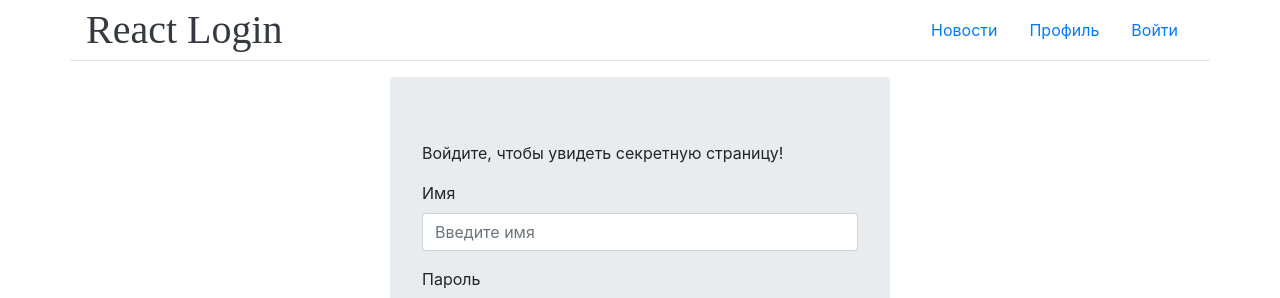
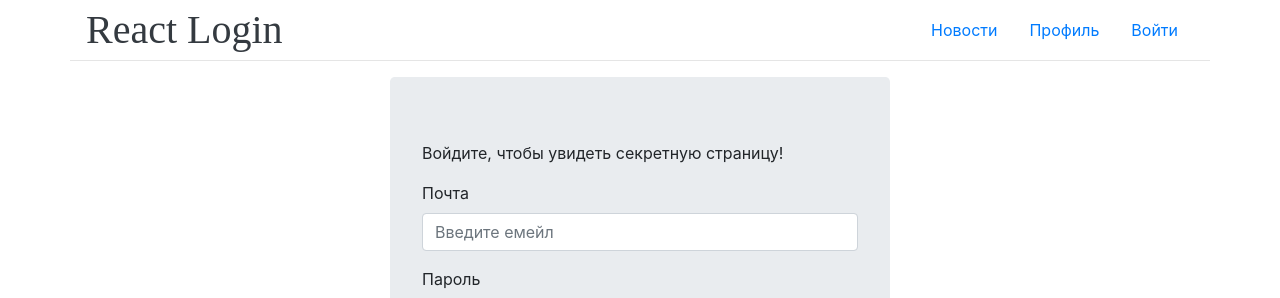
Before and after one commit to ArminBlaze/Test-1-login-react, a React (Create React App) app: page /login in a window 1280 px wide. Shown: the top 298 px of the page. Built offline with nearby package versions, Linux system fonts and the light colour scheme.

Commit message:
4 - Поле email вместо name

```diff
--- a/src/components/pages/LoginPage.jsx
+++ b/src/components/pages/LoginPage.jsx
@@ -10,7 +10,7 @@ import './LoginPage.css';
 
 class LoginPage extends React.Component  {
   state = {
-    name: '',
+    email: '',
     password: ''
   }
 
@@ -23,9 +23,9 @@ class LoginPage extends React.Component  {
     }),
   }
 
-  onNameChange = (e) => {
+  onMailChange = (e) => {
 		this.setState({
-      name: e.target.value
+      email: e.target.value
 		})
   }
 
@@ -39,7 +39,7 @@ class LoginPage extends React.Component  {
     e.preventDefault();
 
     this.props.setLogin({
-      name: this.state.name,
+      email: this.state.email,
       password: this.state.password,
     });
 
@@ -71,16 +71,16 @@ class LoginPage extends React.Component  {
         <p>Войдите, чтобы увидеть секретную страницу!</p>
         <form onSubmit={ this.onFormSubmit }>
           <div className="form-group">
-            <label htmlFor="exampleInputName1">Имя</label>
-            <input type="text" className="form-control" id="exampleInputName1" aria-describedby="nameHelp" placeholder="Введите имя"
+            <label htmlFor="email">Почта</label>
+            <input type="email" className="form-control" id="email" aria-describedby="emailHelp" placeholder="Введите емейл"
             required
-            value={ this.state.name }
-            onChange={ this.onNameChange }
+            value={ this.state.email }
+            onChange={ this.onMailChange }
             />
           </div>
           <div className="form-group">
-            <label htmlFor="exampleInputPassword1">Пароль</label>
-            <input type="password" className="form-control" id="exampleInputPassword1" placeholder="Введите пароль"
+            <label htmlFor="password">Пароль</label>
+            <input type="password" className="form-control" id="password" placeholder="Введите пароль"
             required
             value={ this.state.password }
             onChange={ this.onPasswordChange }
```
